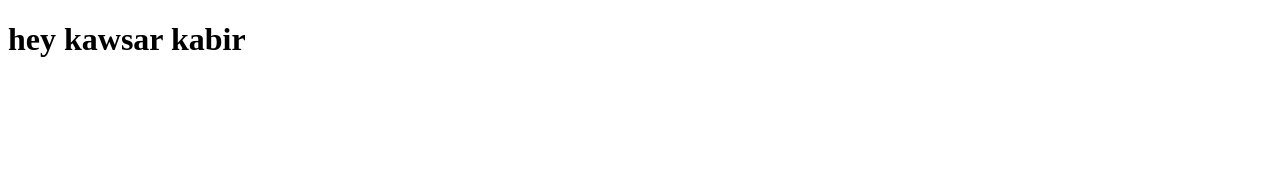
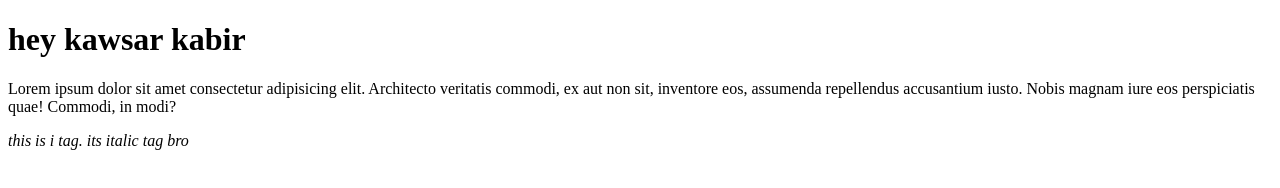
Before and after one commit to kawsarkabir/my-second-repo, a plain HTML site: page index.html in a window 1280 px wide. Drawn offline with Linux system fonts and the light colour scheme.

```diff
--- a/index.html
+++ b/index.html
@@ -8,6 +8,8 @@
 </head>
 <body>
     <h1>hey kawsar kabir </h1>
+    <p>Lorem ipsum dolor sit amet consectetur adipisicing elit. Architecto veritatis commodi, ex aut non sit, inventore eos, assumenda repellendus accusantium iusto. Nobis magnam iure eos perspiciatis quae! Commodi, in modi?</p>
+    <i>this is i tag. its italic tag bro</i>
 
 </body>
 </html>
```
